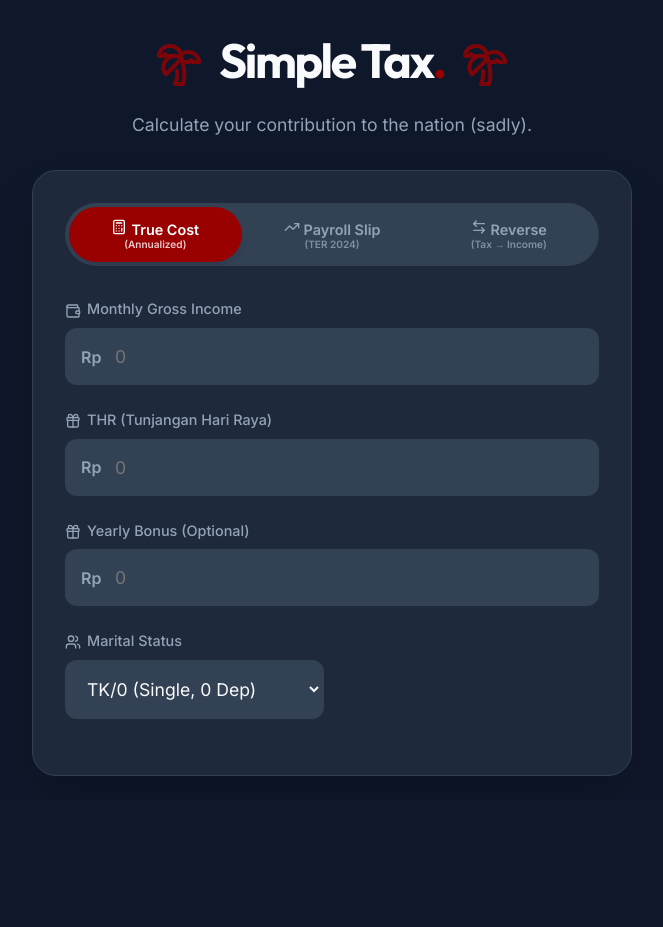
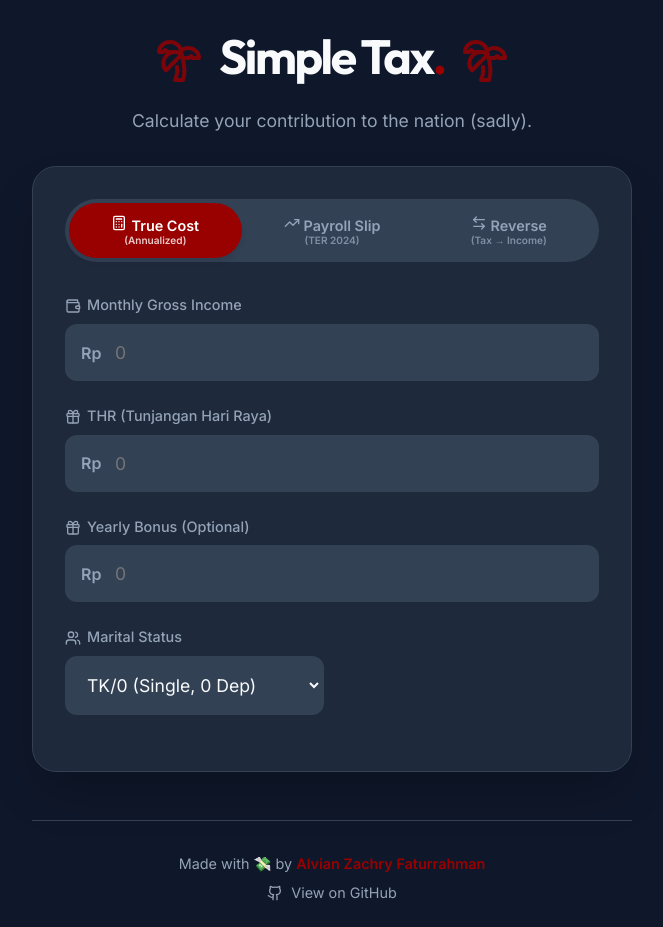
Before and after one commit to alvianzf/simple-tax-calculator, a React (Vite) app: page / in a window 1280 px wide. Shown: the whole page, without its empty margins (308-971 px from the left). Before the commit the page ends 800 px from the top, so only its background shows below. Built offline with nearby package versions, Linux system fonts and the light colour scheme.

Commit message:
feat: Add Footer component with attribution and GitHub link

```diff
--- a/src/App.jsx
+++ b/src/App.jsx
@@ -2,6 +2,7 @@
 import Header from './components/Header'
 import TaxForm from './components/TaxForm'
 import ResultCard from './components/ResultCard'
+import Footer from './components/Footer'
 import { calculateRealMonthlyTax, calculateTER, calculateGrossFromNet, calculateGrossFromAnnualTax } from './utils/calculator'
 import './App.css'
 
@@ -71,6 +72,8 @@
         mode={method}
         inputTax={parseInt(incomeDisplay.replace(/\./g, '') || '0', 10)}
       />
+
+      <Footer />
     </div>
   )
 }
--- /dev/null
+++ b/src/components/Footer.jsx
@@ -0,0 +1,48 @@
+import React from 'react';
+import { Github } from 'lucide-react';
+
+const Footer = () => {
+  return (
+    <footer style={{
+      marginTop: '3rem',
+      paddingTop: '2rem',
+      borderTop: '1px solid var(--border-color)',
+      textAlign: 'center',
+      color: 'var(--text-secondary)',
+      fontSize: '0.9rem'
+    }}>
+      <div style={{ marginBottom: '0.5rem' }}>
+        Made with 💸 by <a
+          href="https://alvianzf.id"
+          target="_blank"
+          rel="noopener noreferrer"
+          style={{ color: 'var(--brand-red)', textDecoration: 'none', fontWeight: 600 }}
+        >
+          Alvian Zachry Faturrahman
+        </a>
+      </div>
+      <div>
+        <a
+          href="https://github.com/alvianzf/simple-tax-calculator"
+          target="_blank"
+          rel="noopener noreferrer"
+          style={{
+            color: 'var(--text-secondary)',
+            textDecoration: 'none',
+            display: 'inline-flex',
+            alignItems: 'center',
+            gap: '0.5rem',
+            transition: 'color 0.2s'
+          }}
+          onMouseEnter={(e) => e.target.style.color = 'var(--brand-red)'}
+          onMouseLeave={(e) => e.target.style.color = 'var(--text-secondary)'}
+        >
+          <Github size={16} />
+          View on GitHub
+        </a>
+      </div>
+    </footer>
+  );
+};
+
+export default Footer;
```
